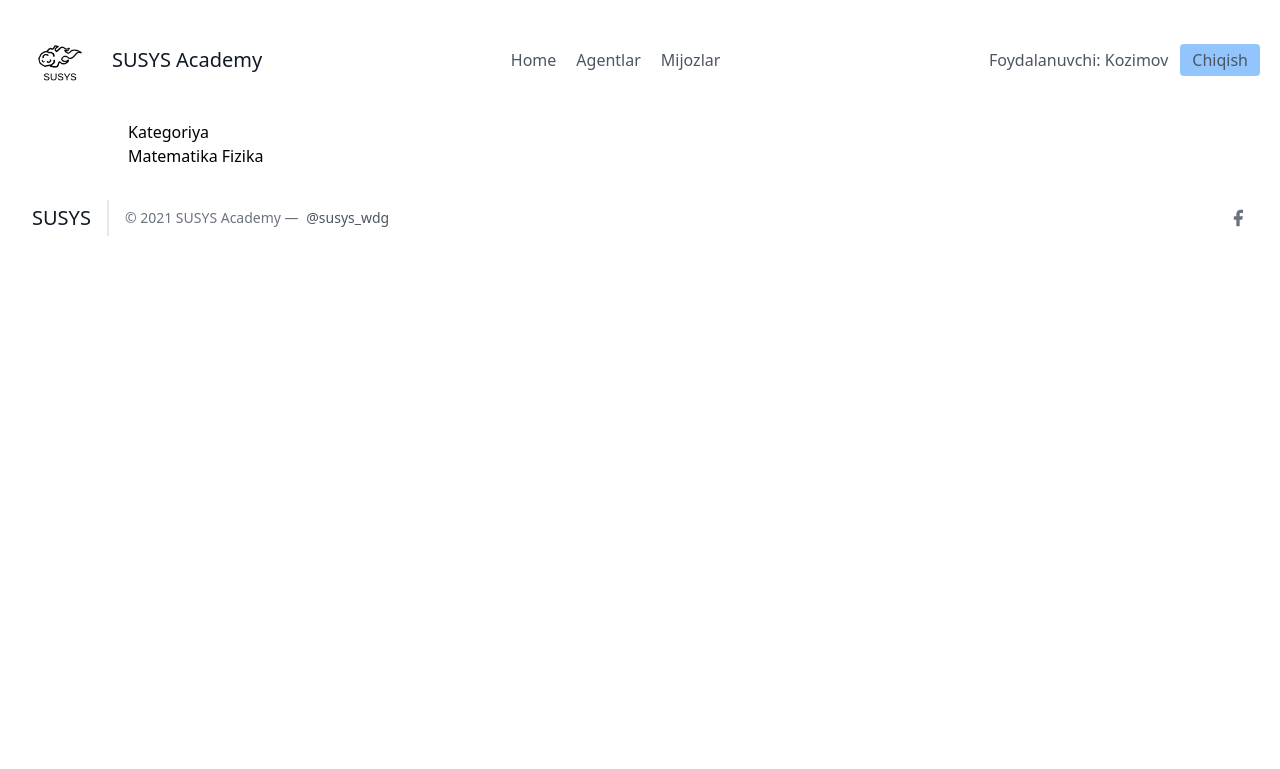
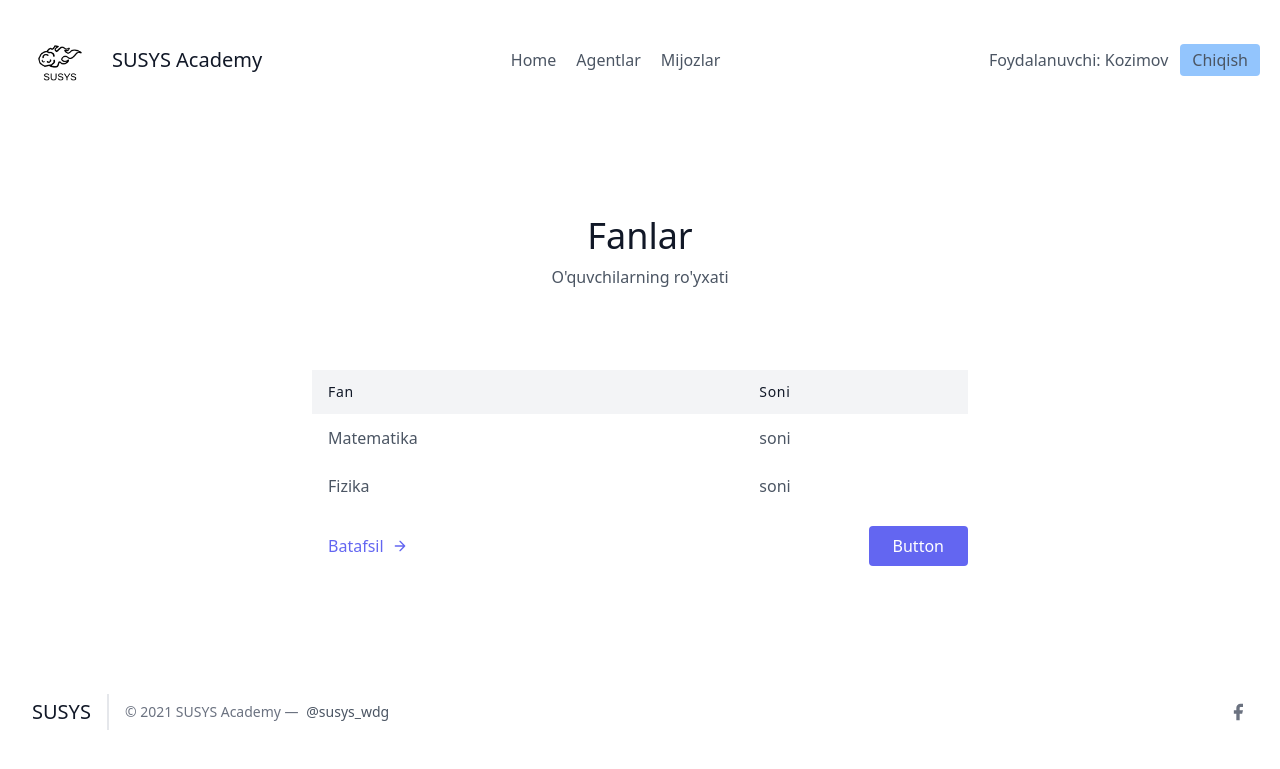
Before and after one commit to Kozimov/KZ_CRM, a Django app: page /leads/categories/ in a window 1280 px wide. Shown: the top 769 px of the page. Run offline with Django 3.2, Linux system fonts and the light colour scheme; a user stored in the database is signed in; data comes from the database, SQL or seed files in the repository; both versions use the stored data as it was after the commit.

Commit message:
categories write html

```diff
--- a/leads/models.py
+++ b/leads/models.py
@@ -26,6 +26,7 @@ class Lead(models.Model):
 
 class Category(models.Model):
     nomi = models.CharField(max_length=20)
+    organisation = models.ForeignKey(UserProfile, on_delete=models.CASCADE)
 
     def __str__(self):
         return str(self.nomi)
--- a/leads/templates/leads/categories.html
+++ b/leads/templates/leads/categories.html
@@ -4,9 +4,42 @@
 
 {% block content %}
 
-    <h1>Kategoriya</h1>
-        {% for category in categories %}
-            {{ category.nomi }}
-        {% endfor %}
+    <section class="text-gray-600 body-font">
+    <div class="container px-5 py-24 mx-auto">
+      <div class="flex flex-col text-center w-full mb-20">
+        <h1 class="sm:text-4xl text-3xl font-medium title-font mb-2 text-gray-900">Fanlar</h1>
+        <p class="lg:w-2/3 mx-auto leading-relaxed text-base">O'quvchilarning ro'yxati</p>
+      </div>
+      <div class="lg:w-2/3 w-full mx-auto overflow-auto">
+        <table class="table-auto w-full text-left whitespace-no-wrap">
+          <thead>
+            <tr>
+              <th class="px-4 py-3 title-font tracking-wider font-medium text-gray-900 text-sm bg-gray-100">Fan</th>
+              <th class="px-4 py-3 title-font tracking-wider font-medium text-gray-900 text-sm bg-gray-100">Soni</th>
+            </tr>
+          </thead>
+          <tbody>
+
+            {% for category in categories %}
+            <tr>
+              <td class="px-4 py-3">{{ category.nomi }}</td>
+              <td class="px-4 py-3">soni</td>
+            </tr>
+            {% endfor %}
+
+          </tbody>
+        </table>
+
+      </div>
+      <div class="flex pl-4 mt-4 lg:w-2/3 w-full mx-auto">
+        <a class="text-indigo-500 inline-flex items-center md:mb-2 lg:mb-0">Batafsil
+          <svg fill="none" stroke="currentColor" stroke-linecap="round" stroke-linejoin="round" stroke-width="2" class="w-4 h-4 ml-2" viewBox="0 0 24 24">
+            <path d="M5 12h14M12 5l7 7-7 7"></path>
+          </svg>
+        </a>
+        <button class="flex ml-auto text-white bg-indigo-500 border-0 py-2 px-6 focus:outline-none hover:bg-indigo-600 rounded">Button</button>
+      </div>
+    </div>
+    </section>
 
 {% endblock %}
--- a/leads/views.py
+++ b/leads/views.py
@@ -103,5 +103,16 @@ class AgentAssignView(OrganiserAndLoginRequiredMixin, FormView):
 
 class CategoryListView(LoginRequiredMixin, ListView):
     template_name = "leads/categories.html"
-    queryset = Category.objects.all()
     context_object_name = "categories"
+
+    def get_queryset(self):
+        user = self.request.user
+        if user.is_organisor:
+            queryset = Category.objects.filter(
+                organisation = user.userprofile
+            )
+        else:
+            queryset = Category.objects.filter(
+                organisation = user.agent.organisation
+            )
+        return queryset
```
Also changed, not shown: db.sqlite3, leads/migrations/0005_category_organisation.py (added).
